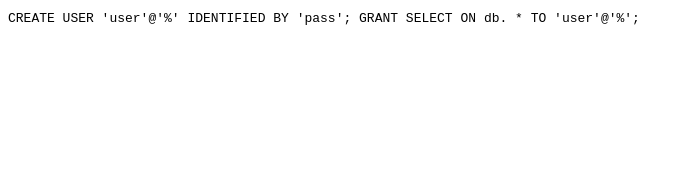
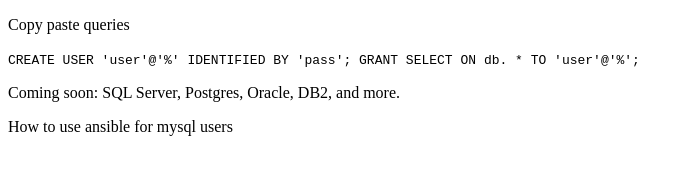
Before and after one commit to Lusitaniae/how-to-create-user-mysql, a plain HTML site: page index.html in a window 1280 px wide. Shown: the whole page, without its empty margins (0-692 px from the left). Drawn offline with Linux system fonts and the light colour scheme.

Commit message:
base page

```diff
--- a/index.html
+++ b/index.html
@@ -1,14 +1,26 @@
 <!DOCTYPE html>
 <html>
 <head>
-	<title></title>
+	<title>How to create Mysql user</title>
 </head>
 <body>
+
+	<p>
+		Copy paste queries
+	</p>
 
 	<code>
 		CREATE USER 'user'@'%' IDENTIFIED BY 'pass';
 		GRANT SELECT ON db. * TO 'user'@'%';
 	</code>
 
+	<p>
+		Coming soon: SQL Server, Postgres, Oracle, DB2, and more.
+	</p>
+
+	<p>
+		How to use ansible for mysql users
+	</p>
+
 </body>
 </html>
```
